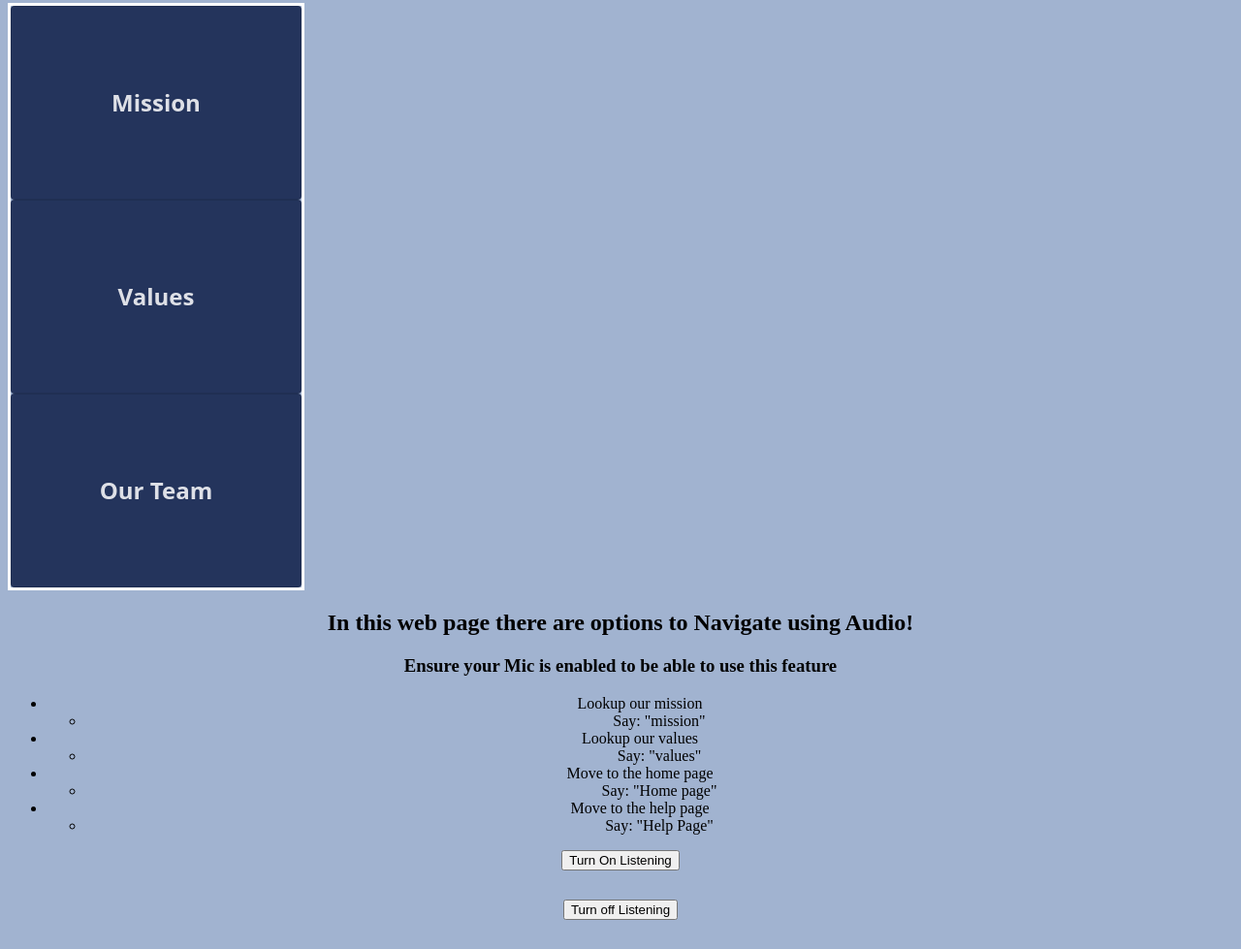
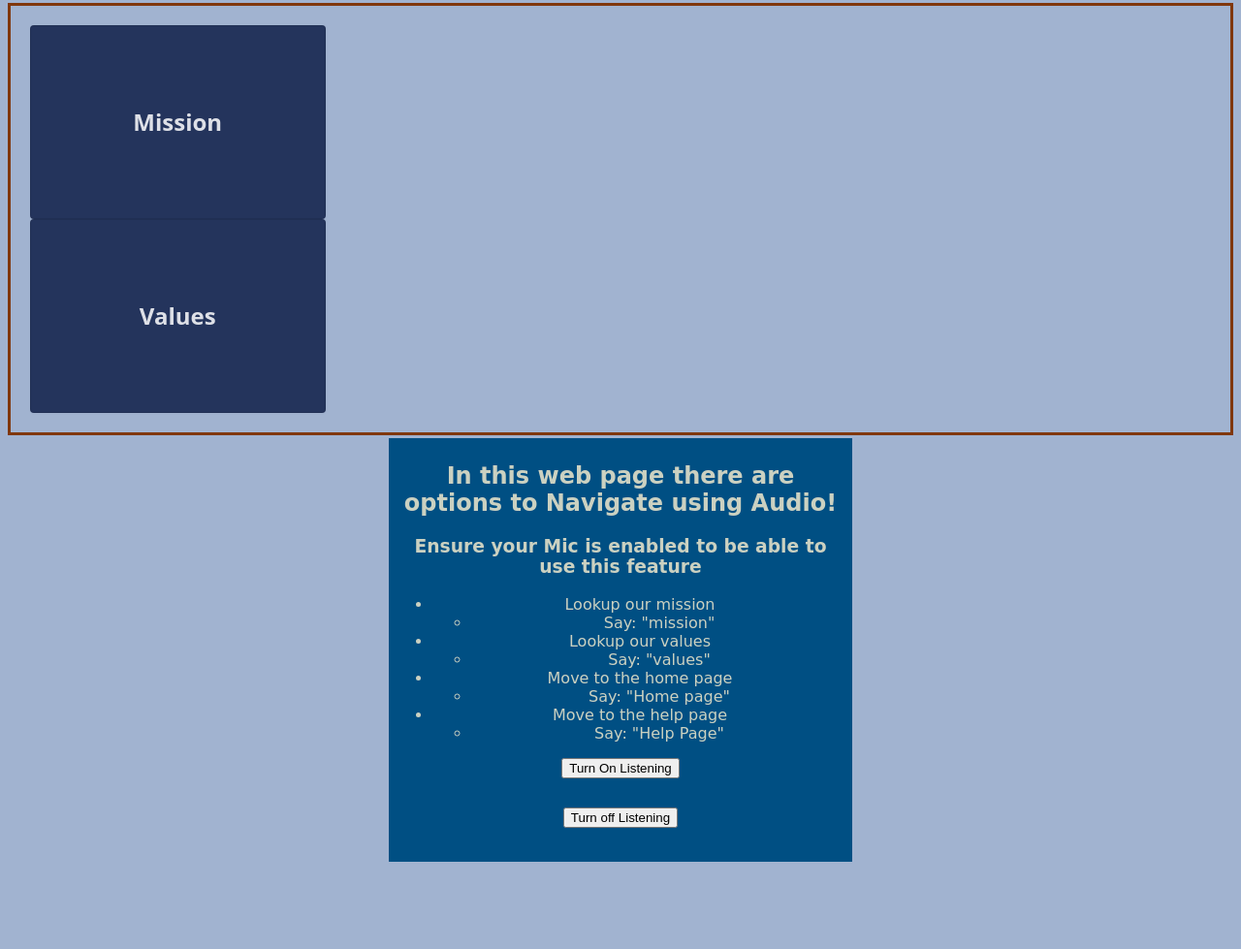
Before and after one commit to Gabriellew417/377-final, a website: page ExpressProjectApp/public/377-final-aboutPage.html in a window 1280 px wide. Shown: the part 204-1183 px from the top of the page at 97% size. After the commit the page ends 1101 px from the top, so only its background shows below. Drawn offline with Linux system fonts and the light colour scheme; a script that the page names is missing.

Commit message:
made changes to about page and audio div

```diff
--- a/ExpressProjectApp/public/377-final-aboutPage.html
+++ b/ExpressProjectApp/public/377-final-aboutPage.html
@@ -24,15 +24,19 @@
 
         </header>
         <center><h1>ABOUT</h1></center>
+        <div class="float-container2">
             <div id="buttons">
             <button id=missionBTN class = "button-6" onclick="mission()">Mission</button>
             <button id="valuesBTN" class = "button-6"onclick="values()">Values</button>
-        <button class = "button-6"onclick="showTeam()">Our Team</button>
             </div>
+
             <div id="descriptionBox">
                 <h3 id="missiontext"></h3>
             </div>
+        </div>
+
         <center>
+
         <div class="audio-box">
             <h2>In this web page there are options to Navigate using Audio!</h2>
             <h3>Ensure your Mic is enabled to be able to use this feature</h3>
--- a/ExpressProjectApp/public/377-final.css
+++ b/ExpressProjectApp/public/377-final.css
@@ -88,9 +88,8 @@ background-color: rgb(95, 126, 198);
     width: 1000;
 }
 #buttons{
-    border: 3px solid #fff;
-    width: 300px;
-    height: 600px;
+    width: 50%;
+    height: 400px;
 }
 button {
     display: block;
@@ -127,7 +126,7 @@ button {
   -webkit-user-select: none;
   touch-action: manipulation;
   vertical-align: baseline;
-  width: 300px;
+  width: 50%;
   height: 200px;
 }
 
@@ -149,3 +148,22 @@ button {
   color: rgba(0, 0, 0, 0.65);
   transform: translateY(0);
 }
+.descriptionBox{
+    border: 3px solid rgb(237, 235, 243);
+    margin-top: 50px;
+    width: 50%;
+}
+.float-container2 {
+    border: 3px solid #80370c;
+    display: flex;
+    padding: 20px;
+    margin-top: 20px;
+}
+.audio-box {
+        color: rgb(203, 209, 193);
+        background-color: rgb(0, 79, 131);
+        width: 37%;
+        margin: 3px;
+        padding: 5px;
+        font-family: cursive;
+}
```
Also changed, not shown: ExpressProjectApp/public/377-final-helpPage.html (+2 -0 lines), ExpressProjectApp/public/377-final-homePage.html (+6 -0 lines). Lines whose indentation alone changed are shown as unchanged.
